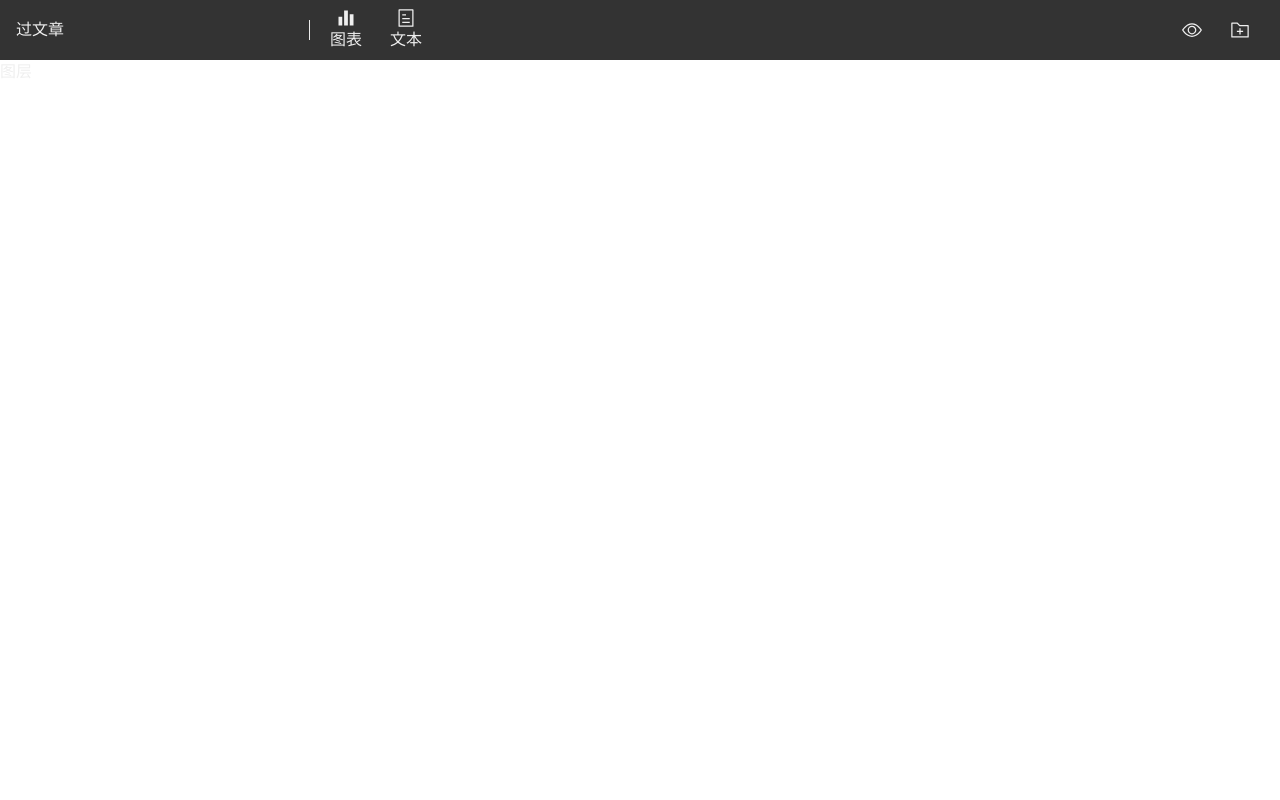
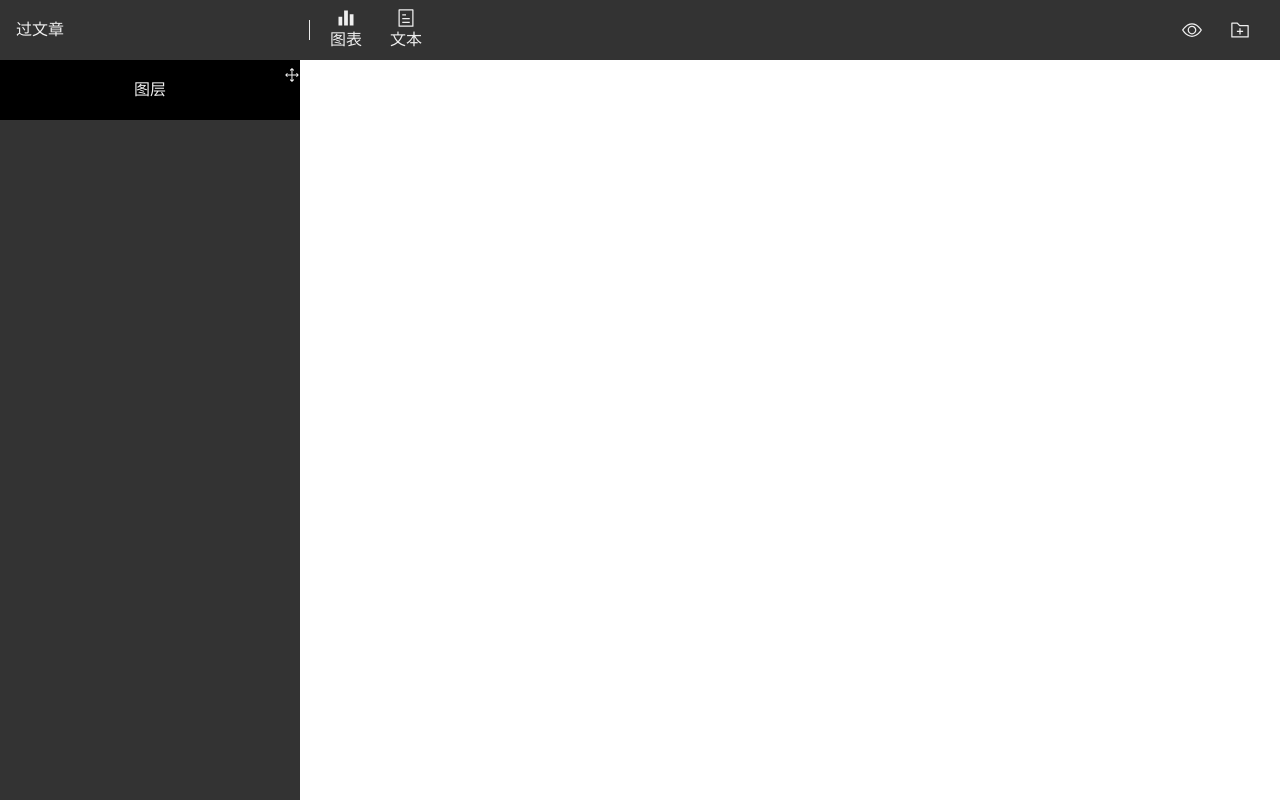
Before and after one commit to saber09130605/Low-Code, a Vue app: page / in a window 1280 px wide. Built offline with nearby package versions, Linux system fonts and the light colour scheme.

Commit message:
图层面板宽度and拖拽面板大小功能

```diff
--- a/src/components/layerPanel/layerPanel.vue
+++ b/src/components/layerPanel/layerPanel.vue
@@ -1,11 +1,66 @@
 <template>
-  <div class="layer-panel">图层</div>
+  <div class="layer-panel">
+    <div class="title">图层</div>
+    <div class="rank-btn" @mousedown="onLeftMove">
+      <baseIcon icon="Rank" />
+    </div>
+  </div>
 </template>
 
-<script setup lang="ts"></script>
+<script setup lang="ts">
+import { computed, ref } from "vue";
+import useColorStores from "@/stores/useColorStores";
+import baseIcon from "@/components/common/baseIcon.vue";
+
+const colorStores = useColorStores();
+const baseColor = computed(() => colorStores.baseColor);
+const headerColor = computed(() => colorStores.headerColor);
+
+// 图层面板宽度and拖拽面板大小功能
+const panelWidth = ref(300);
+const setPanelWidth = (width: number) => {
+  panelWidth.value = width;
+  if (panelWidth.value < 150) {
+    panelWidth.value = 150;
+  } else if (panelWidth.value > document.body.clientWidth / 2 - 150) {
+    panelWidth.value = document.body.clientWidth / 2 - 150;
+  }
+};
+const onmousemove = (ev: MouseEvent) => {
+  setPanelWidth(ev.pageX);
+};
+const onmouseup = () => {
+  document.removeEventListener("mousemove", onmousemove);
+  document.removeEventListener("mouseup", onmouseup);
+};
+const onLeftMove = () => {
+  document.addEventListener("mousemove", onmousemove);
+  document.addEventListener("mouseup", onmouseup);
+};
+</script>
 
 <style scoped>
 .layer-panel {
-  /* background */
+  background-color: v-bind(baseColor);
+  position: absolute;
+  left: 0;
+  top: 0;
+  bottom: 0;
+  width: v-bind(panelWidth + "px");
+  .title {
+    background-color: v-bind(headerColor);
+    height: 60px;
+    line-height: 60px;
+    text-align: center;
+    -webkit-user-select: none; /*谷歌 /Chrome*/
+    -moz-user-select: none; /*火狐/Firefox*/
+    -ms-user-select: none; /*IE 10+*/
+    user-select: none;
+  }
+  .rank-btn {
+    position: absolute;
+    right: 0;
+    top: 6px;
+  }
 }
 </style>
--- a/src/pages/Editor.vue
+++ b/src/pages/Editor.vue
@@ -27,8 +27,10 @@ defineProps<{
 .editor-box {
   display: flex;
   flex-direction: column;
+  height: 100vh;
 }
 .content-box {
   flex: 1;
+  position: relative;
 }
 </style>
```
